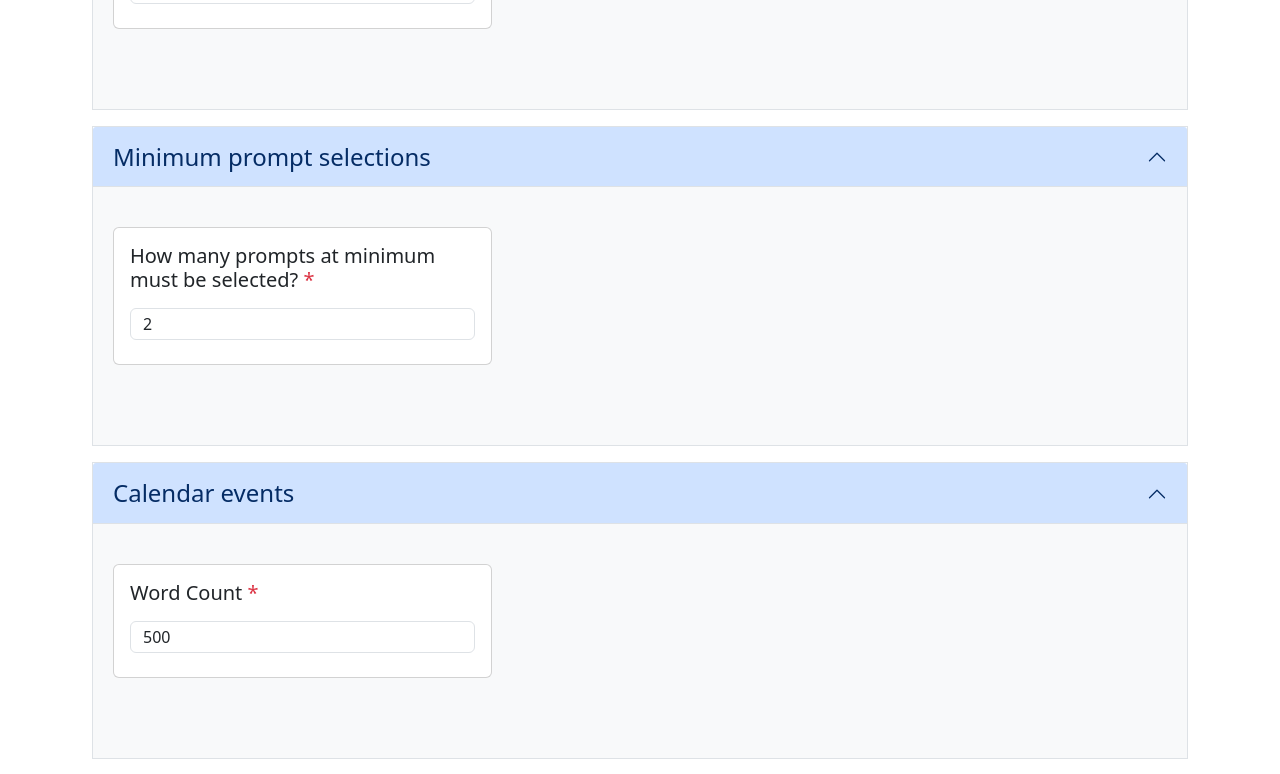
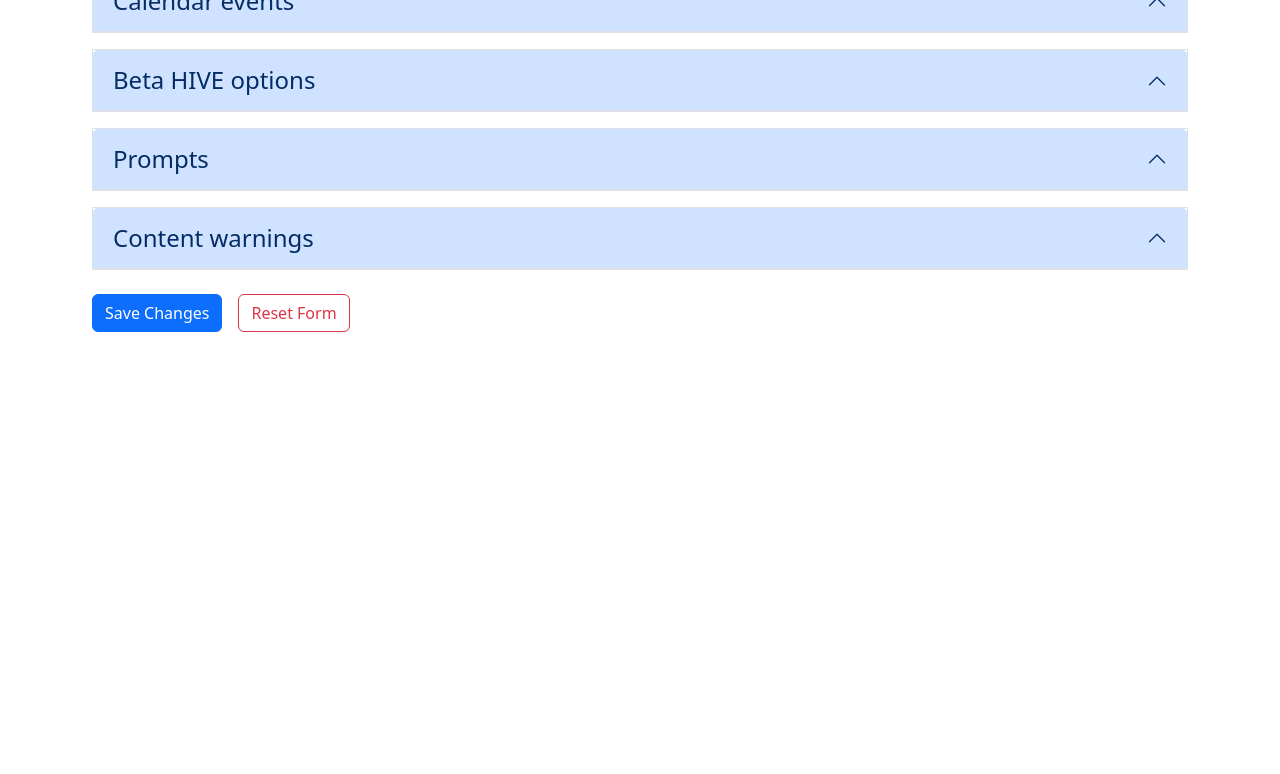
Before and after one commit to AplUSAndmINUS/beta-hive-story-submission, a React (Create React App) app: page /admin in a window 1280 px wide. Shown: the part 700-1474 px from the top of the page. After the commit the page ends 1120 px from the top, so only its background shows below. Built offline with nearby package versions, Linux system fonts and the light colour scheme.

Commit message:
trying to fix the accordions again

```diff
--- a/public/index.html
+++ b/public/index.html
@@ -13,28 +13,33 @@
       }
     </style>
     <meta charset="utf-8" />
+    <meta name="viewport" content="width=device-width, initial-scale=1" />
+    <meta name="theme-color" content="#000000" />
+    <meta
+      name="description"
+      content="HIVE writing battleground for storywriting practice and feedback camaraderie amongst users"
+    />
+    <meta name="keywords" content="betaHIVE, beta HIVE, story, stories, writing, writers, storywriting, fiction, author, books, league of writers" />
     <link rel="icon" href="%PUBLIC_URL%/favicon.ico" />
     <link
       rel="stylesheet"
       href="https://cdnjs.cloudflare.com/ajax/libs/font-awesome/6.0.0-beta3/css/all.min.css"
     />
     <link
-      href="https://cdn.jsdelivr.net/npm/bootstrap@5.1.3/dist/css/bootstrap.min.css"
-      rel="stylesheet"
-      integrity="sha384-1BmE4kWBq78iYhFldvKuhfTAU6auU8tT94WrHftjDbrCEXSU1oBoqyl2QvZ6jIW3"
-      crossorigin="anonymous"
-    />
-    <link
       href="https://cdn.jsdelivr.net/npm/bootstrap-icons/font/bootstrap-icons.css"
       rel="stylesheet"
     />
-    <script src="https://cdn.jsdelivr.net/npm/bootstrap@5.1.3/dist/js/bootstrap.bundle.min.js"></script>
-    <meta name="viewport" content="width=device-width, initial-scale=1" />
-    <meta name="theme-color" content="#000000" />
-    <meta
-      name="description"
-      content="Web site created using create-react-app"
+    <link
+      href="https://cdn.jsdelivr.net/npm/bootstrap@5.3.3/dist/css/bootstrap.min.css"
+      rel="stylesheet"
+      integrity="sha384-QWTKZyjpPEjISv5WaRU9OFeRpok6YctnYmDr5pNlyT2bRjXh0JMhjY6hW+ALEwIH"
+      crossorigin="anonymous"
     />
+    <script
+      src="https://cdn.jsdelivr.net/npm/bootstrap@5.3.3/dist/js/bootstrap.bundle.min.js"
+      integrity="sha384-YvpcrYf0tY3lHB60NNkmXc5s9fDVZLESaAA55NDzOxhy9GkcIdslK1eN7N6jIeHz"
+      crossorigin="anonymous"
+    ></script>
     <link rel="apple-touch-icon" href="%PUBLIC_URL%/logo192.png" />
     <!--
       manifest.json provides metadata used when your web app is installed on a
--- a/src/components/accordion/accordion.tsx
+++ b/src/components/accordion/accordion.tsx
@@ -14,21 +14,27 @@ const Accordion: React.FC<AccordionProps> = ({
   return (
     <div className='accordion mt-3' id={`accordionExample${collapseNumber}`}>
       <div className='accordion-item' style={{ borderRadius: '0' }}>
-        <h3 className='bd-title mb-0'>
+        <h3
+          className='accordion-header bd-title mb-0'
+          id={`heading${collapseNumber}`}
+        >
           <button
             className='accordion-button fs-4'
             type='button'
             data-bs-toggle='collapse'
-            data-bs-target={`#${collapseNumber}`}
+            data-bs-target={`#collapse${collapseNumber}`}
             aria-expanded='true'
-            aria-controls={collapseNumber}
+            aria-controls={`collapse${collapseNumber}`}
           >
             {accordionTerms}
           </button>
         </h3>
         <div
-          id={collapseNumber}
-          className='accordion-collapse collapse show'
+          id={`collapse${collapseNumber}`}
+          className={`accordion-collapse collapse ${
+            collapseNumber === 'collapseOne' ? 'show' : ''
+          }`}
+          aria-labelledby={`heading${collapseNumber}`}
           data-bs-parent={`#accordionExample${collapseNumber}`}
         >
           <div className='accordion-body bg-light'>{children}</div>
--- a/src/components/form-elements/input/input-type.tsx
+++ b/src/components/form-elements/input/input-type.tsx
@@ -3,7 +3,6 @@ import React from 'react';
 interface InputTypeProps {
   isDisabled: boolean;
   isImageUpload?: boolean;
-  isContentWarning?: boolean;
   isPrompts?: boolean;
   imgName?: string;
   name: string;
@@ -23,7 +22,6 @@ interface InputTypeProps {
 export const InputType: React.FC<InputTypeProps> = ({
   isDisabled = false,
   isImageUpload = false,
-  isContentWarning = false,
   isPrompts = false,
   imgName,
   name,
--- a/src/pages/admin/admin.tsx
+++ b/src/pages/admin/admin.tsx
@@ -312,7 +312,6 @@ export const AdminPage: React.FC = () => {
                 isRequired
                 label={`${labelPrefix} ${index + 1}`}
                 imgName={labelPrefix === 'Beta HIVE' ? values[index]?.imgSource : ''}
-                isContentWarning={inputType === 'contentWarnings'}
                 isPrompts={inputType === 'prompts'}
                 isImageUpload={labelPrefix === 'Beta HIVE'}
               />
@@ -333,7 +332,7 @@ export const AdminPage: React.FC = () => {
         <div className='row'>
           <Accordion
             accordionTerms='Countdown date'
-            collapseNumber='collapseFour'
+            collapseNumber='collapseOne'
           >
             <div className='d-flex flex-row flex-wrap justify-content-start mb-4'>
               <InputType
@@ -354,7 +353,7 @@ export const AdminPage: React.FC = () => {
           </Accordion>
         </div>
         <div className='row'>
-          <Accordion accordionTerms='Word Count' collapseNumber='collapseSeven'>
+          <Accordion accordionTerms='Word Count' collapseNumber='collapseTwo'>
             <div className='d-flex flex-row flex-wrap justify-content-start mb-4'>
               <InputType
                 name='wordCount'
@@ -376,7 +375,10 @@ export const AdminPage: React.FC = () => {
           </Accordion>
         </div>
         <div className='row'>
-          <Accordion accordionTerms='Minimum prompt selections' collapseNumber='collapseSeven'>
+          <Accordion
+            accordionTerms='Minimum prompt selections'
+            collapseNumber='collapseThree'
+          >
             <div className='d-flex flex-row flex-wrap justify-content-start mb-4'>
               <InputType
                 name='minPromptSelections'
@@ -397,29 +399,22 @@ export const AdminPage: React.FC = () => {
             />
           </Accordion>
         </div>
-        <div className='row'>
-          <Accordion accordionTerms='Calendar events' collapseNumber='collapseSeven'>
-            <div className='d-flex flex-row flex-wrap justify-content-start mb-4'>
-              <InputType
-                name='wordCount'
-                value={wordCount}
-                isDisabled={false}
-                label='Word Count'
-                isRequired
-                onChange={(e) => setWordCount(parseInt(e.target.value))}
-                type='number'
-              />
-            </div>
-            <SaveSpinner
-              isLoading={false}
-              isSaved={false}
-              savedText='Changes saved!'
-            />
-          </Accordion>
-        </div>
+        {generateAccordion(
+          'Calendar events',
+          'collapseFour',
+          calendarEventCount,
+          handleCountOptions,
+          'calendarEvents',
+          'Event',
+          '4',
+          isCalendarEventsLoading,
+          isCalendarEventsSaved,
+          calendarEvents,
+          handleChange
+        )}
         {generateAccordion(
           'Beta HIVE options',
-          'collapseTwo',
+          'collapseFive',
           betaHIVECount,
           handleCountOptions,
           'betaHiveOptions',
@@ -432,7 +427,7 @@ export const AdminPage: React.FC = () => {
         )}
         {generateAccordion(
           'Prompts',
-          'collapseOne',
+          'collapseSix',
           promptsCount,
           handleCountOptions,
           'prompts',
@@ -445,7 +440,7 @@ export const AdminPage: React.FC = () => {
         )}
         {generateAccordion(
           'Content warnings',
-          'collapseThree',
+          'collapseSeven',
           contentWarningCount,
           handleCountOptions,
           'contentWarnings',
```
